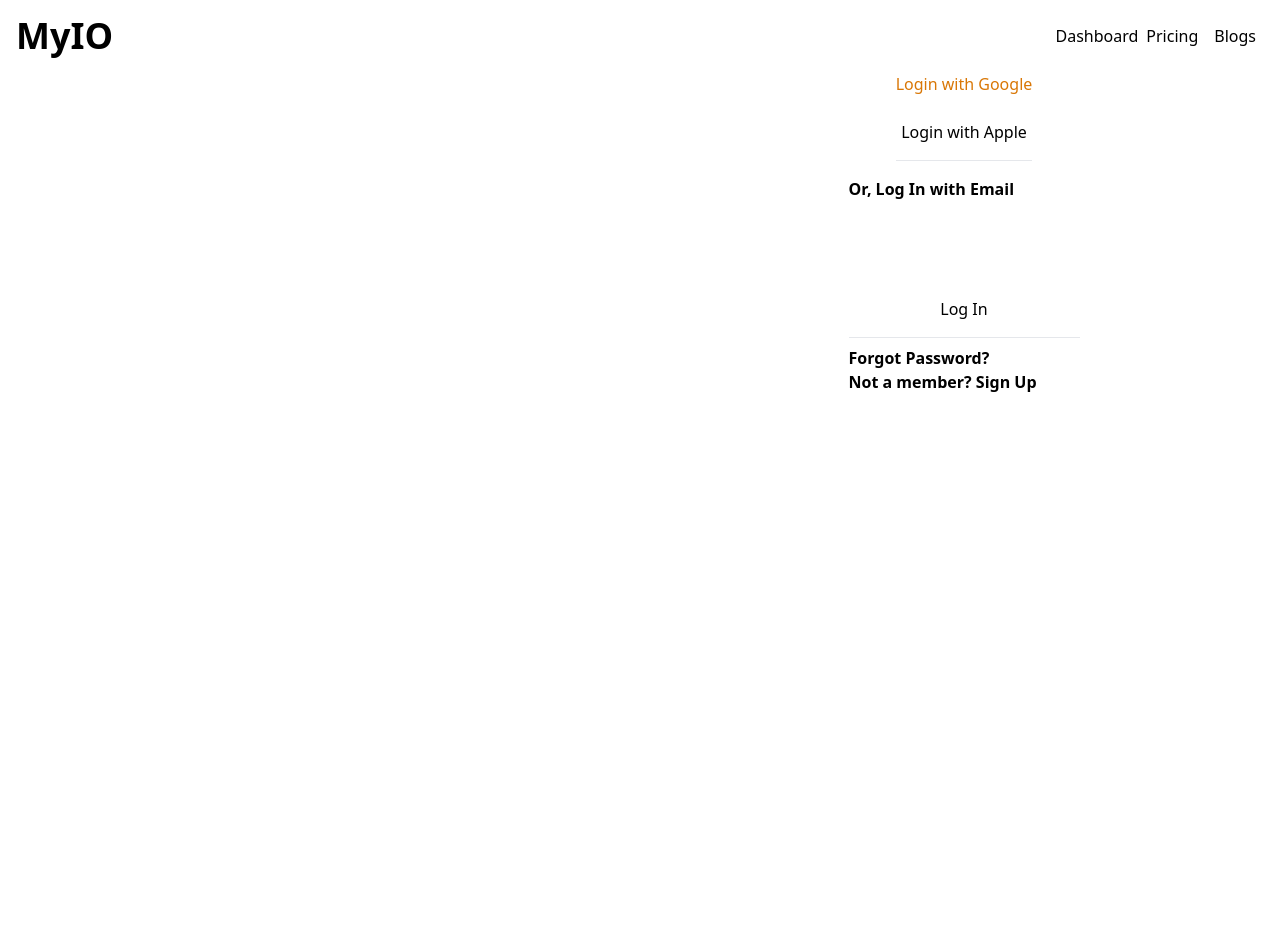
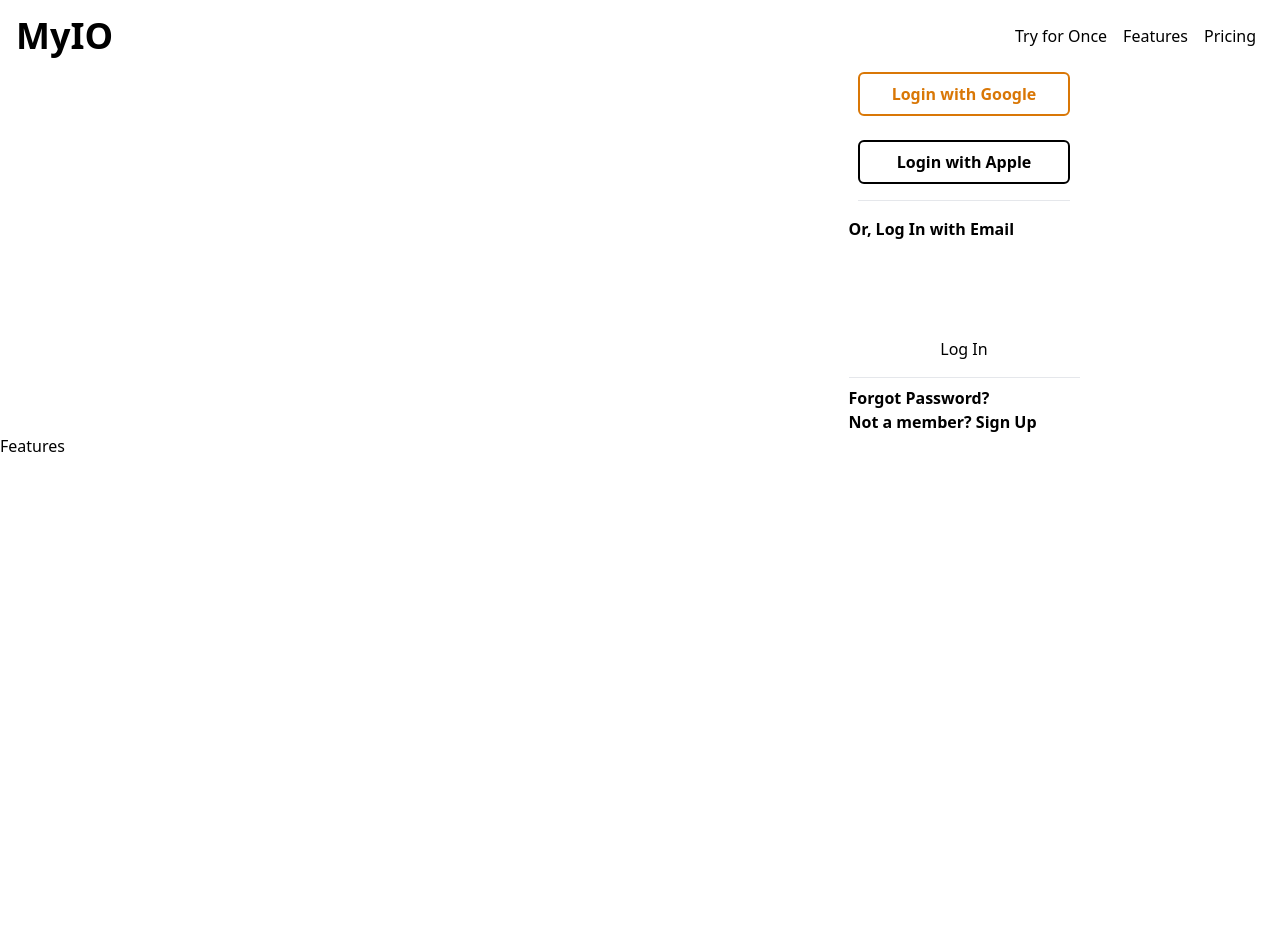
Before and after one commit to rupamkairi/myio, a Next.js app: page / in a window 1280 px wide. Shown: the top 952 px of the page. Before the commit the page ends 800 px from the top, so only its background shows below. Built offline with nearby package versions, Linux system fonts and the light colour scheme.

Commit message:
fixes on home

```diff
--- a/components/general/NavBar.jsx
+++ /dev/null
@@ -1,20 +0,0 @@
-import React from "react";
-import Link from "next/link";
-
-export default function NavBar() {
-  const menuItems = ["Pricing", "Blogs"];
-
-  return (
-    <div className="container mx-auto py-4 px-4 flex justify-between items-center">
-      <span className="text-4xl font-black">MyIO</span>
-      <div className="text-base font-medium md:visible">
-        <Link href="/dashboard">Dashboard</Link>
-        {menuItems.map((data, key) => (
-          <a key={key} href="#" className="px-2">
-            {data}
-          </a>
-        ))}
-      </div>
-    </div>
-  );
-}
--- /dev/null
+++ b/components/home/Features.jsx
@@ -0,0 +1,9 @@
+import React from "react";
+
+export default function Features() {
+  return (
+    <div id="Features" className="h-screen">
+      Features
+    </div>
+  );
+}
--- /dev/null
+++ b/components/home/Footer.jsx
@@ -0,0 +1,5 @@
+import React from "react";
+
+export default function Footer() {
+  return <div className="h-screen">Footer</div>;
+}
--- a/components/home/Login.jsx
+++ b/components/home/Login.jsx
@@ -7,13 +7,13 @@ export default function Login() {
     <div className="w-full flex flex-col">
       <div className="mx-auto flex flex-col">
         <button
-          className={`btn btn-outline hover:bg-${orange_base} border-${orange_base} text-${orange_base}`}
+          className={`py-2 px-8 font-semibold rounded-md border-2 bg-white text-${orange_base} border-${orange_base} hover:bg-${orange_base} hover:text-white`}
         >
           Login with Google
         </button>
         <br className="py-2" />
         <button
-          className={`btn btn-outline hover:bg-${black_base} border-${black_base} text-${black_base}`}
+          className={`py-2 px-8 font-semibold rounded-md border-2 bg-white text-${black_base} border-${black_base} hover:bg-${black_base} hover:text-white`}
         >
           Login with Apple
         </button>
--- /dev/null
+++ b/components/home/NavBar.jsx
@@ -0,0 +1,26 @@
+import React from "react";
+import Link from "next/link";
+
+export default function NavBar() {
+  const menuItems = ["Features", "Pricing"];
+
+  return (
+    <div className="sticky top-0 bg-white">
+      <div className="container mx-auto py-4 px-4 flex justify-between items-center">
+        <Link href="/">
+          <span className="text-4xl font-black">MyIO</span>
+        </Link>
+        <div className="text-base font-medium md:visible">
+          <Link href="/dashboard">
+            <span className="btn btn-standard mx-2">Try for Once</span>
+          </Link>
+          {menuItems.map((data, key) => (
+            <Link key={key} href={`#${data}`}>
+              <span className="mx-2">{data}</span>
+            </Link>
+          ))}
+        </div>
+      </div>
+    </div>
+  );
+}
--- /dev/null
+++ b/components/home/Pricing.jsx
@@ -0,0 +1,9 @@
+import React from "react";
+
+export default function Pricing() {
+  return (
+    <div id="Pricing" className="h-screen">
+      Pricing
+    </div>
+  );
+}
--- a/pages/index.jsx
+++ b/pages/index.jsx
@@ -1,7 +1,10 @@
 import React from "react";
 import Head from "next/head";
-import NavBar from "../components/general/NavBar";
+import NavBar from "../components/home/NavBar";
 import Hero from "../components/home/Hero";
+import Features from "../components/home/Features";
+import Pricing from "../components/home/Pricing";
+import Footer from "../components/home/Footer";
 
 export default function Home() {
   // const [state, setState] = useState();
@@ -31,6 +34,9 @@ export default function Home() {
       </Head>
       <NavBar />
       <Hero />
+      <Features />
+      <Pricing />
+      <Footer />
       {/* <pre className="text-xs">{JSON.stringify(state, null, 2)}</pre> */}
     </div>
   );
```
